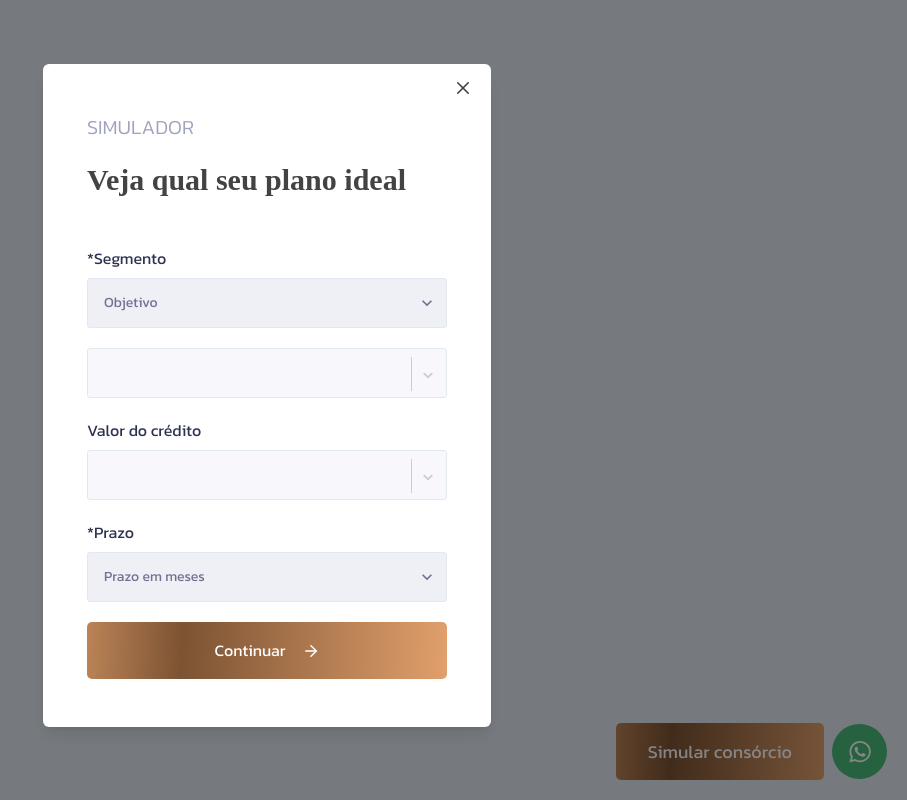
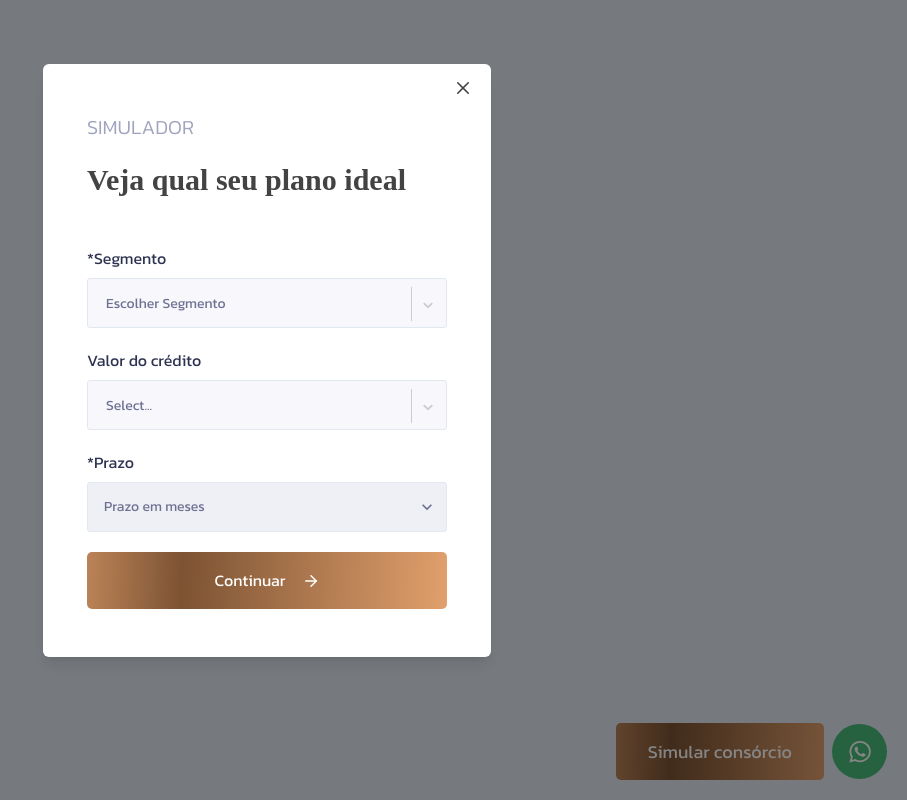
Before and after one commit to mateusberlitz/ss-investimentos, a Next.js app: page /admin/login in a window 1280 px wide. Both pictures are taken after a click on the button "Simular consórcio". Shown: the whole page, without its empty margins (373-1280 px from the left). Built offline with nearby package versions, Linux system fonts and the light colour scheme; a web font is replaced by a local one.

Commit message:
fixed simulator

```diff
--- a/src/components/Forms/Selects/ReactSelect.tsx
+++ b/src/components/Forms/Selects/ReactSelect.tsx
@@ -25,6 +25,7 @@ interface ReactSelectProps{
     marginBottom?: string;
     maxWidth?: string
     label?: string;
+    placeholder?: string;
 }
 
 const CustomPlaceholder = (props: PlaceholderProps) => {
@@ -81,7 +82,7 @@ export function ReactSelect({name, register, control, value = "", variant = 'out
         <FormControl pos="relative" isInvalid={!!error}>
             {
                 label && (
-                    <Text fontSize="sm" mb="1" display="inline-block">{label}</Text>
+                    <FormLabel zIndex="1" cursor="text" color={variant === "white" ? "white" : "blue.primary"} transition="ease 0.2s" fontWeight="normal" fontSize={"md"} top={controlledValue === "" ? "14px" : "6px"}>{label}</FormLabel>
                 )
             }
             <Controller
@@ -89,7 +90,7 @@ export function ReactSelect({name, register, control, value = "", variant = 'out
                 control={control}
                 defaultValue={controlledValue}
                 render={({ field: {ref, onChange, value, ...select} }) =>
-                    <Select {...select} ref={ref} options={options} styles={customStyles} value={options.find(c => c.value === controlledValue)} onChange={val => {onChange(val ? val.value : ""); setControlledValue(val ? val.value : "");}} {...rest}/>
+                    <Select {...select} ref={ref} formatOptionLabel={formatOption} options={options} styles={customStyles} value={options.find(c => c.value === controlledValue)} onChange={val => {onChange(val ? val.value : ""); setControlledValue(val ? val.value : "");}} {...rest}/>
                 }
             />
             {/* <Select options={options} styles={customStyles}/> */}
@@ -104,7 +105,7 @@ export function ReactSelect({name, register, control, value = "", variant = 'out
         <FormControl pos="relative" isInvalid={!!error}>
             {
                 label && (
-                     <FormLabel fontSize={focus ? "11px" : "sm"} color="gray.700" mb="1" left="16px" display="inline-block" position="absolute" top={focus ? "6px" : "15px"} zIndex="2">{label}</FormLabel>
+                    <FormLabel zIndex="1" cursor="text" color={variant === "white" ? "white" : "blue.primary"} transition="ease 0.2s" fontWeight="normal" fontSize={"md"} top={controlledValue === "" ? "14px" : "6px"}>{label}</FormLabel>
                 )
             }
 
--- a/src/components/Forms/Selects/ReactSelectStyle.ts
+++ b/src/components/Forms/Selects/ReactSelectStyle.ts
@@ -42,16 +42,18 @@ export const customStyles = {
     }),
     placeholder: (styles: any, state: any) => ({
         ...styles,
-        opacity: '0' ,
+        //opacity: '0' ,
         position: 'absolute',
         display: 'block',
-        top: state.isFocused ? "-8px" : '4px',
+        //top: state.isFocused ? "-8px" : '4px',
         left: '0',
-        fontSize: state.isFocused ? "11px" : '15px',
+        color: "#6e7191",
+        fontSize: '14px',
+        fontWeight: "normal",
         transition: 'all ease-in 0.1s',
-        ':focus': {
-            top: "-15px"
-        },
+        // ':focus': {
+        //     top: "-15px"
+        // },
     }),
     dropdownIndicator: (styles: any, state: any) => ({
         ...styles,
--- a/src/components/Simulador/index.tsx
+++ b/src/components/Simulador/index.tsx
@@ -118,16 +118,16 @@ export function Simulador(){
                       {/* <Text>Veja quantos pontos smiles você acumula</Text> */}
 
                       <Stack spacing="5" as="form" onSubmit={productForm.handleSubmit(saveFirstPart)}>
-                            <ControlledSelect label='*Segmento' control={productForm.control} value={simulador.productData?.segment} error={productForm.formState.errors.segment} h="50px" name="segment" w="100%" fontSize="sm" placeholder="Objetivo" focusBorderColor="blue.primary" bg="gray.400" variant="filled" _hover={ {bgColor: 'gray.500'} } size="lg">
+                            {/* <ControlledSelect label='*Segmento' control={productForm.control} value={simulador.productData?.segment} error={productForm.formState.errors.segment} h="50px" name="segment" w="100%" fontSize="sm" placeholder="Objetivo" focusBorderColor="blue.primary" bg="gray.400" variant="filled" _hover={ {bgColor: 'gray.500'} } size="lg">
                                 <option value="Imóvel">Imóvel</option>
                                 <option value="Veículo">Veículo</option>
                                 <option value="Máquina Agrícola">Máquina Agrícola</option>
                                 <option value="Náutico">Náutico</option>
                                 <option value="Energia Solar">Energia Solar</option>
                                 <option value="Investimento">Investimento</option>
-                            </ControlledSelect>
+                            </ControlledSelect> */}
 
-                            <ReactSelect name={"segment"} options={[
+                            <ReactSelect control={productForm.control} value={simulador.productData?.segment} name={"segment"} label='*Segmento' placeholder="Escolher Segmento" options={[
                                 {
                                     value: "Imóvel",
                                     label: "Imóvel",
@@ -147,6 +147,11 @@ export function Simulador(){
                                     value: "Investimento",
                                     label: "Investimento",
                                     description: "Aumento patrimonial / Renda complementar / Poupança"
+                                },
+                                {
+                                    value: "Capital de Giro",
+                                    label: "Capital de Giro",
+                                    description: "Para a sua empresa"
                                 },
                                 {
                                     value: "Náutico",
```
